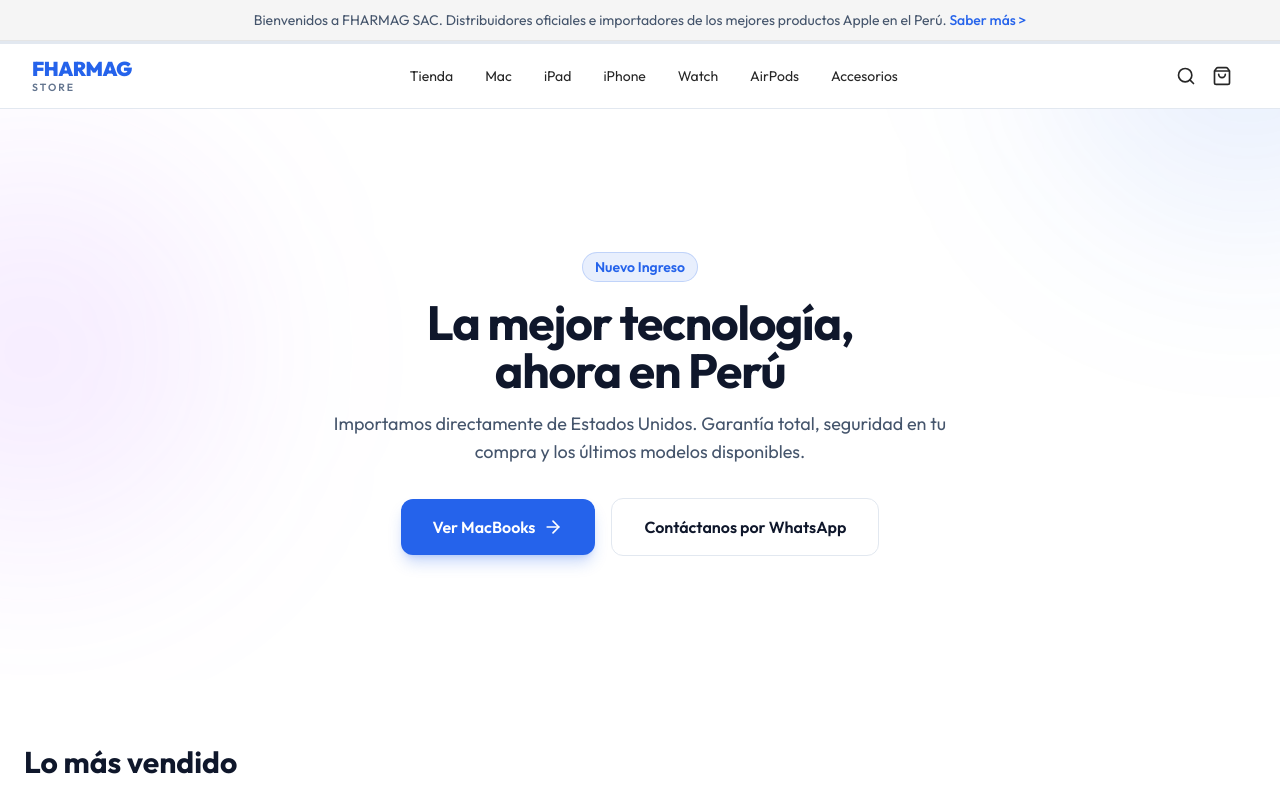
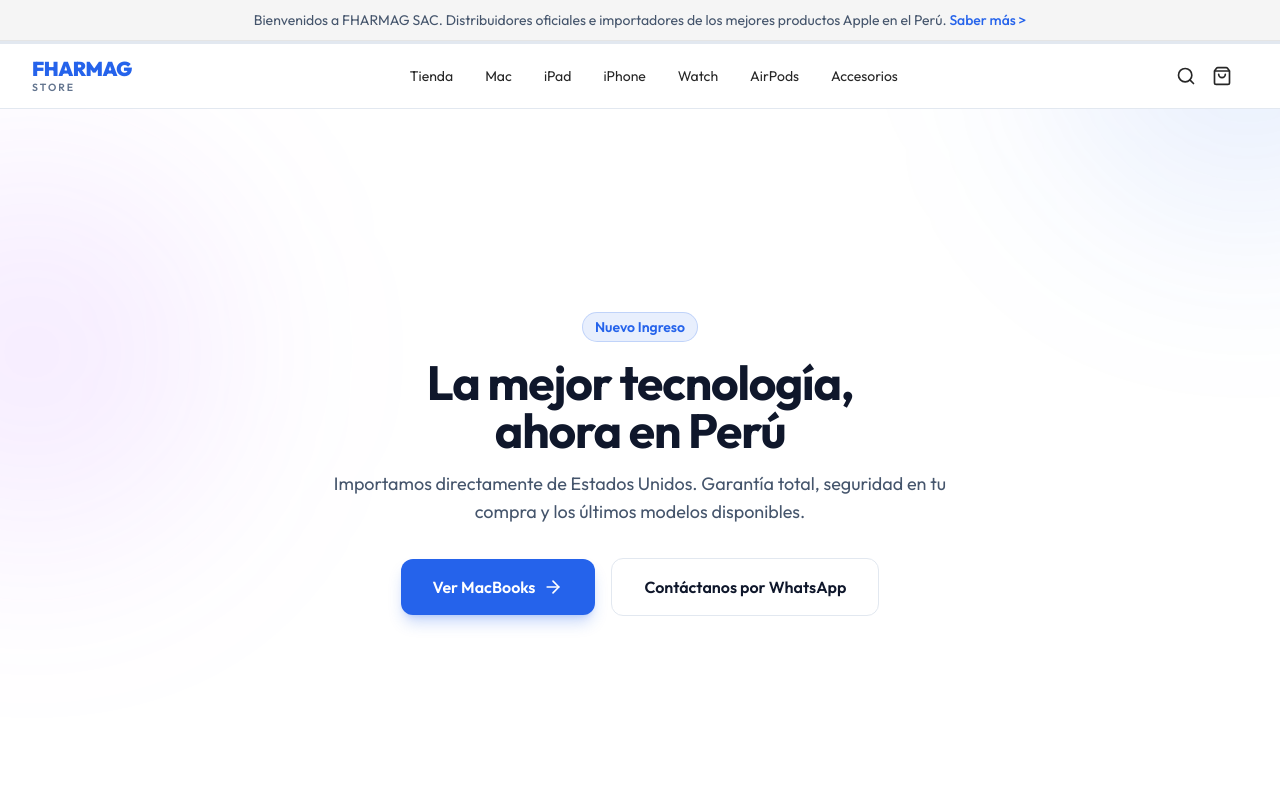
Before and after one commit to alphasoft-in/applexpress.com.pe, a Next.js app: page / in a window 1280 px wide. Shown: the top 792 px of the page. Built offline with nearby package versions, Linux system fonts and the light colour scheme.

Commit message:
style: Fix Hero height to cover entire viewport

```diff
--- a/components/Hero.tsx
+++ b/components/Hero.tsx
@@ -6,7 +6,7 @@
 
 export function Hero() {
   return (
-    <section className="relative h-[85vh] w-full bg-white dark:bg-black overflow-hidden flex flex-col items-center justify-center pt-32">
+    <section className="relative min-h-screen w-full bg-white dark:bg-black overflow-hidden flex flex-col items-center justify-center pt-32">
       {/* Background decoration */}
       <div className="absolute inset-0 z-0 overflow-hidden">
         <div className="absolute -top-40 -right-40 w-96 h-96 bg-brand/10 blur-[100px] rounded-full"></div>
```
